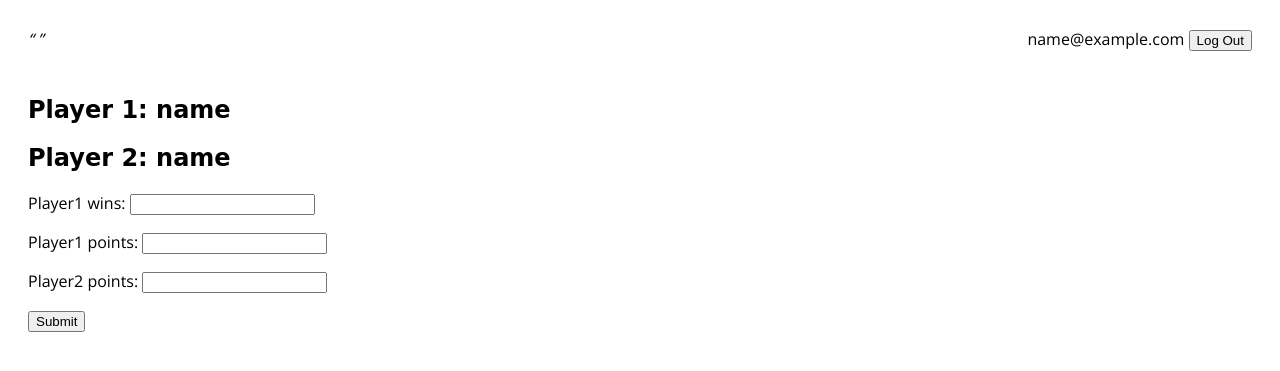
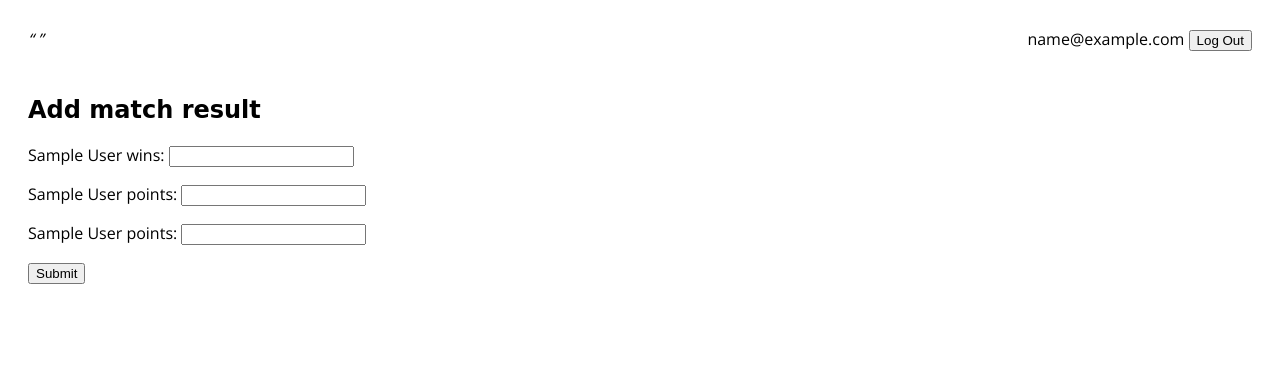
Before and after one commit to oeegor/pong, a Django app: page /group/1/1/1/1/add-result/ in a window 1280 px wide. Shown: the top 371 px of the page. Run offline with Django 3.2, Linux system fonts and the light colour scheme; the visitor is signed in with stand-in values (Sample User, id 1); data comes from the database, SQL or seed files in the repository; data that the repository does not hold is empty; some web fonts are replaced.

Commit message:
better names and labels, Dockerfile

```diff
--- a/app/account/models.py
+++ b/app/account/models.py
@@ -10,5 +10,9 @@ class User(AbstractUser):
         return str(self)
 
     @property
+    def full_name(self):
+        return "%s %s" % (self.first_name, self.last_name)
+
+    @property
     def short_email(self):
         return self.email.split('@')[0]
--- a/app/core/forms.py
+++ b/app/core/forms.py
@@ -7,9 +7,12 @@ from .models import SetResult
 
 class SetResultForm(ModelForm):
 
-    def set_hidden_inputs(self):
+    def set_inputs(self, player1, player2):
         for name in ['group', 'player1', 'player2', 'created_at', 'player1_approved', 'player2_approved']:
             self.fields[name].widget = HiddenInput()
+        self.fields["player1_wins"].label = "%s wins" % player1.full_name
+        self.fields["player1_points"].label = "%s points" % player1.full_name
+        self.fields["player2_points"].label = "%s points" % player2.full_name
 
     class Meta:
         model = SetResult
--- a/app/core/templates/add_set_result.html
+++ b/app/core/templates/add_set_result.html
@@ -1,8 +1,7 @@
 {% extends "base.html" %}
 
 {% block content %}
-    <h2>Player 1: {{ player1.short_email }}</h2>
-    <h2>Player 2: {{ player2.short_email }}</h2>
+    <h2>Add match result</h2>
     <form action="" method="post">
         {% csrf_token %}
         {{ form.as_p }}
--- a/app/core/templates/group.html
+++ b/app/core/templates/group.html
@@ -8,7 +8,7 @@
     <tr>
       <th></th>
       {% for player in table.players %}
-        <th>{{ player.short_email }}</th>
+        <th>{{ player.full_name }}</th>
       {% endfor %}
       <th>{% trans "Points" %}</th>
       <th>{% trans "Sets" %}</th>
@@ -19,7 +19,7 @@
   <tbody>
   {% for row in table %}
     <tr>
-      <td><b>{{ row.player1.short_email }}</b></td>
+      <td><b>{{ row.player1.full_name }}</b></td>
       {% for cell in row %}
         {% if cell.score %}
           <td>
--- a/app/core/views.py
+++ b/app/core/views.py
@@ -58,6 +58,8 @@ def join_tournament(request, tournament_id):
 @login_required(login_url='/login/')
 @render_to('add_set_result.html')
 def add_set_result(request, tournament_id, group_id, player1_id, player2_id):
+    player1 = User.objects.get(pk=player1_id)
+    player2 = User.objects.get(pk=player2_id)
     if request.method == 'GET':
         initial = {
             'player1': player1_id,
@@ -70,10 +72,8 @@ def add_set_result(request, tournament_id, group_id, player1_id, player2_id):
         form = SetResultForm(
             initial=initial,
         )
-        form.set_hidden_inputs()
+        form.set_inputs(player1=player1, player2=player2)
         ctx = {
-            'player1': User.objects.get(pk=player1_id),
-            'player2': User.objects.get(pk=player2_id),
             'form': form
         }
         return ctx
@@ -86,7 +86,7 @@ def add_set_result(request, tournament_id, group_id, player1_id, player2_id):
         if str(request.user.pk) not in [player1_id, player2_id]:
             form.add_error(None, 'cannot set scores for not your games')
         if not form.is_valid():
-            form.set_hidden_inputs()
+            form.set_inputs(player1=player1, player2=player2)
             return {
                 'form': form
             }
--- a/app/manage.py
+++ b/app/manage.py
@@ -1,4 +1,4 @@
-#!/usr/bin/env python3.5
+#!/usr/bin/env python3
 
 import os
 import sys
--- a/requirements.txt
+++ b/requirements.txt
@@ -1,7 +1,7 @@
 dj-database-url==0.3.0
 dj-templated-mail==0.1.6
-django-extensions==1.5.7
-Django==1.9.3
+django-extensions==1.6.7
+Django==1.9.6
 gunicorn==19.3.0
 oauthlib==1.0.3
 psycopg2==2.6.1
```
Also changed, not shown: 1 other file.
